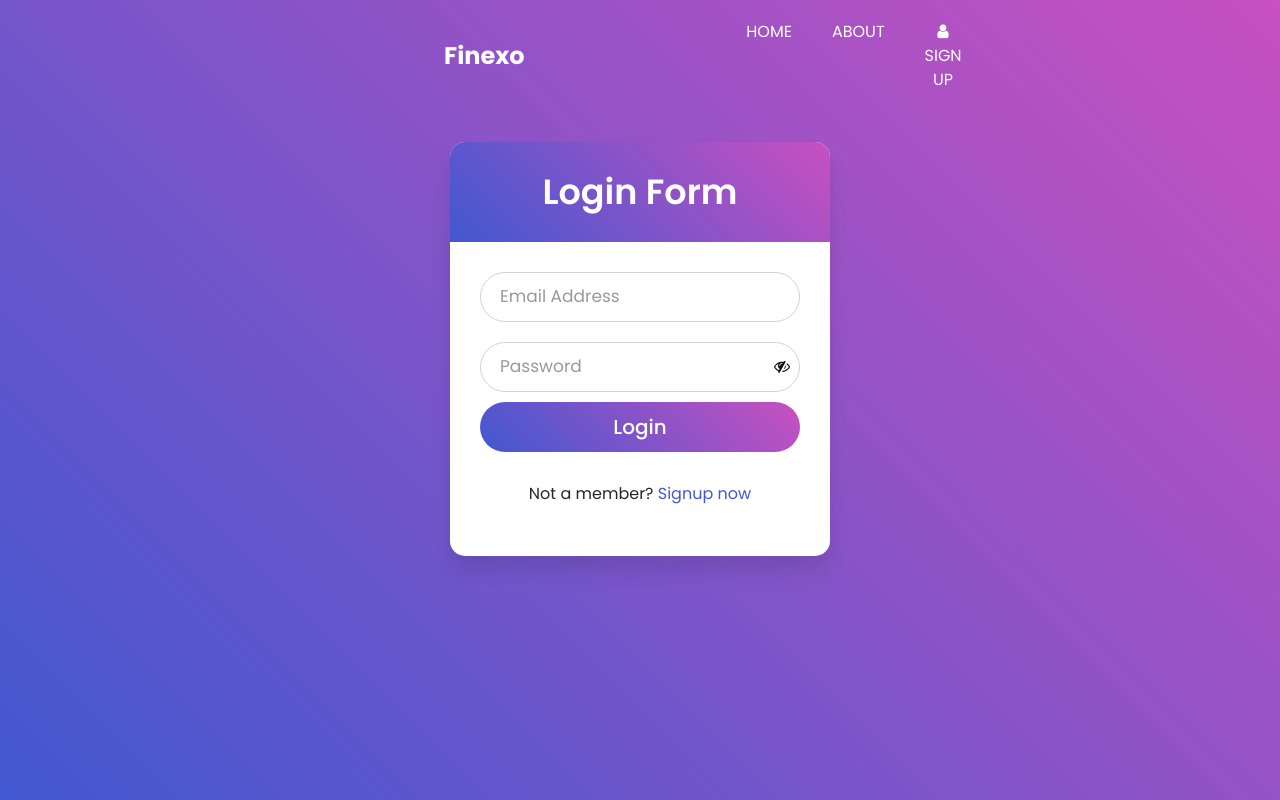
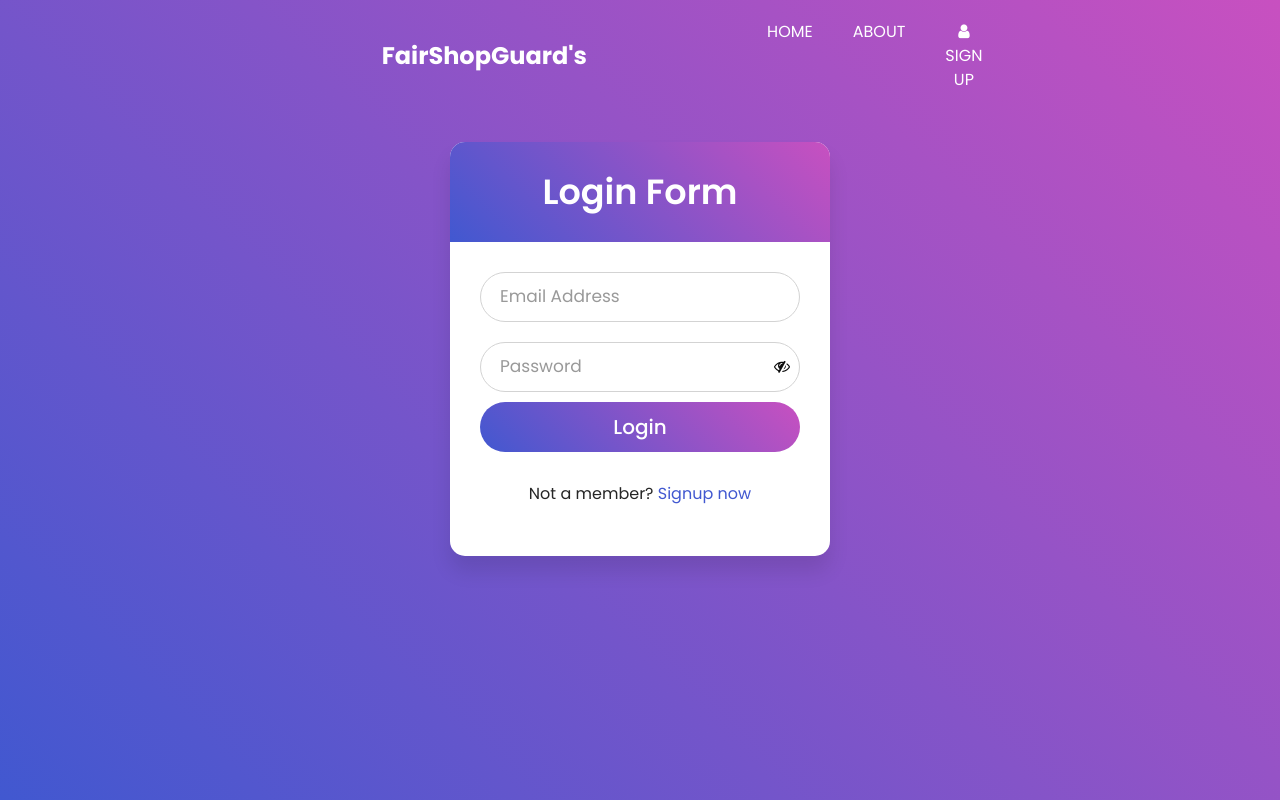
Before and after one commit to Harizibam7/fairshopguard, a Flask app: page /signin in a window 1280 px wide. Run offline with Flask 3, Linux system fonts and the light colour scheme; parts of the project's set-up code (start-up, migrations or seed data) failed here and were passed over; some libraries are stand-ins or nearby versions; some web fonts are replaced.

Commit message:
Second Commmit

```diff
--- a/templates/signin.html
+++ b/templates/signin.html
@@ -45,7 +45,7 @@
         <header class="header_section">
             <div class="container-fluid">
                 <nav class="navbar navbar-expand-lg custom_nav-container ">
-                    <a class="navbar-brand col-sm-8" href="/"><span>Finexo</span></a>
+                    <a class="navbar-brand col-sm-8" href="/"><span>FairShopGuard's</span></a>
                     <button class="navbar-toggler" type="button" data-toggle="collapse"
                         data-target="#navbarSupportedContent" aria-controls="navbarSupportedContent"
                         aria-expanded="false" aria-label="Toggle navigation">
```
